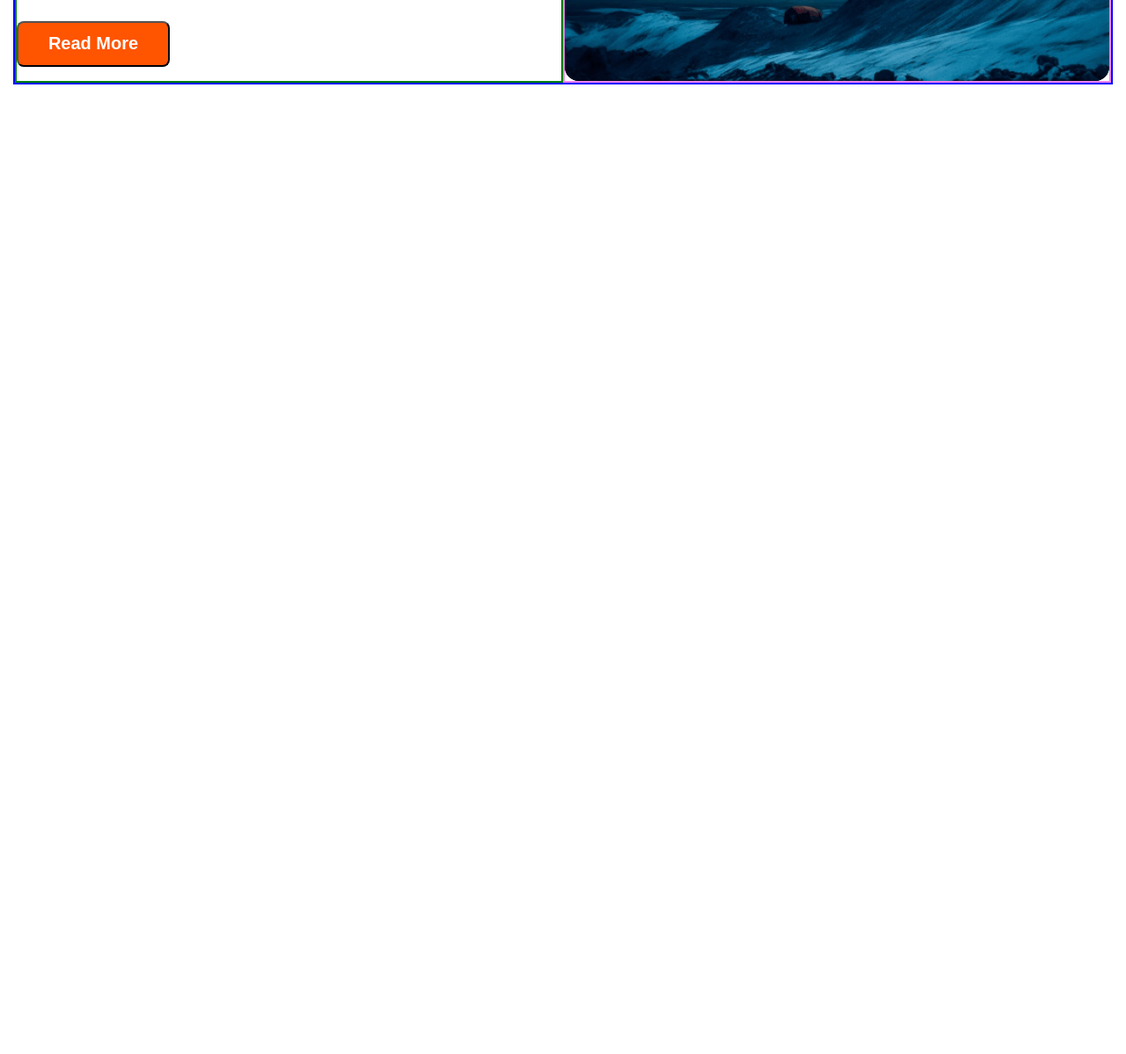
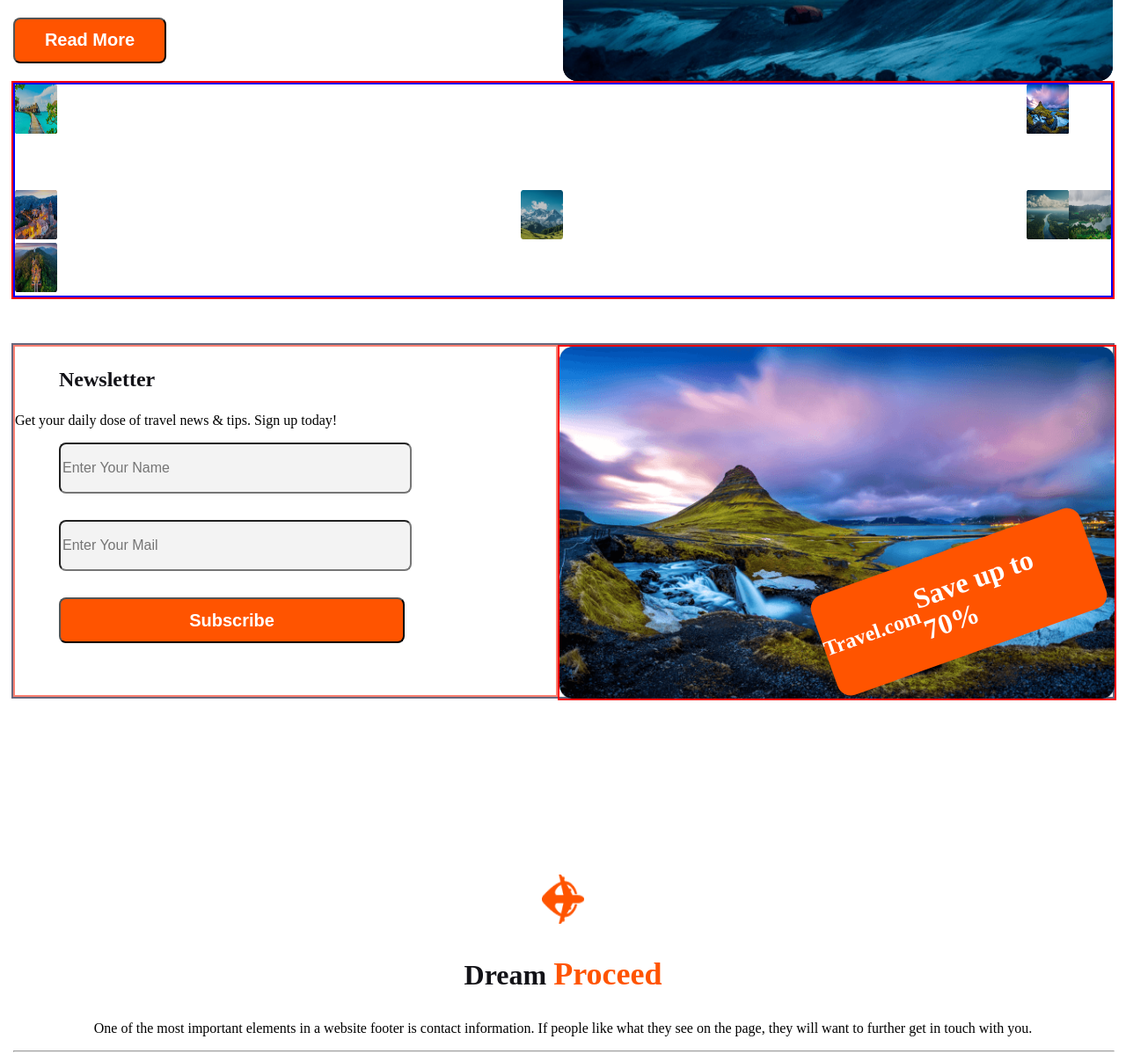
Before and after one commit to babu3943/B9-1479-A2-Hero-Travel-main, a plain HTML site: page index.html in a window 1280 px wide. Shown: the part 1034-2232 px from the top of the page at 88% size. Before the commit the page ends 1138 px from the top, so only its background shows below. Drawn offline with Linux system fonts and the light colour scheme.

Commit message:
added footer section

```diff
--- a/index.html
+++ b/index.html
@@ -6,6 +6,7 @@
     <title>My Responsive Travel Site</title>
     <link rel="stylesheet" href="styles/travel.css">
     <link rel="stylesheet" href="styles/reponsive.css">
+    <link rel="stylesheet" href="https://cdnjs.cloudflare.com/ajax/libs/font-awesome/6.5.1/css/all.min.css" integrity="sha512-DTOQO9RWCH3ppGqcWaEA1BIZOC6xxalwEsw9c2QQeAIftl+Vegovlnee1c9QX4TctnWMn13TZye+giMm8e2LwA==" crossorigin="anonymous" referrerpolicy="no-referrer" />
 </head>
 <body>
     <header>
@@ -62,9 +63,57 @@
         </div>
     </section>
 </div>
+<section class="picture-section">
+<div class="grid-container">
+   <div class="image1"><img src="./Images/Rectangle 5.png" alt=""></div>
+    <div class="image2"><img src="./Images/Rectangle 8 (1).png" alt=""></div>
+    <div class="image3"><img src="./Images/Rectangle 6.png" alt=""></div>
+    <div class="image4"><img src="./Images/Rectangle 7.png" alt=""></div>
+    <div class="image5"><img src="./Images/Rectangle 9.png" alt=""></div>
+    <div class="imag6"><img src="./Images/Rectangle 11.png" alt=""></div>
+    <div class="image7"><img src="./Images/Rectangle 10.png" alt=""></div>
+</section>
+</div>
+<section class="form-section">
+    <div class="newsletter">
+
+<h3 class="heder3">Newsletter</h3>
+<p class="body3">Get your daily dose of travel news & tips. Sign up today!</p>
+<input class="input1" placeholder="Enter Your Name"><br>
+<input class="input2" placeholder="Enter Your Mail" type="text"> <br>
+<button class="btn3">Subscribe</button>
+    </div>
+    <div class="newsleter-pic">
+    <img src="./Images/Rectangle 8 (1).png" alt="">
+    <div class="discount"><span style="font-size: 24px;
+         color: #FFF;">Travel.com </span>Save up to 70%</div>
+    </div>
+
+</section>
+
+
+
 
     </main>
-    <footer>
+    <footer class="footer-section">
+
+        <div class="footer-contents">
+            <img src="./Images/Group 40071 (2).png" alt="">
+            <p style="color: var(--Dark-01, #131318); font-size: 32px;
+            font-style: normal;
+            font-weight: 800;
+            line-height: normal; ">Dream <span class="special">Proceed</span></p>
+            </div
+ <div class="">
+            <p>One of the most important elements in a website footer is contact information. If people like what they see on the page, they will want to further get in touch with you.</p>
+             </div>
+             <hr style="width:100%;text-align:left;margin-left:0">
+               <div class="footer-icon">
+                <span><i class="fa-brands fa-facebook"></i></span>
+   <span><i class="fa-brands fa-twitter"></i></span>
+   <span><i class="fa-brands fa-instagram"></i></span>
+   <span><i class="fa-brands fa-linkedin"></i></span>
+               </div>
 
 
     </footer>
--- a/styles/reponsive.css
+++ b/styles/reponsive.css
@@ -33,5 +33,31 @@
     .end-heading{
         width: 335px;
     }
+    .form-section{
+        flex-direction: column;
+        gap: 50px;
+        position: relative;
+    }
+    .newsletter {
+         width: 100%;
 
+         margin-top: 80%;
+
+     }
+     .newsleter-pic img{
+
+        width: 100%;
+        gap: 100px;
+     }
+     .discount{
+
+    left: 50%;
+    top: 260%;
+     }
+     .footer-section{
+        align-items: center;
+        text-align: center;
+        margin: 0 auto;
+        margin-top: 900px;
+       }
 }
--- a/styles/travel.css
+++ b/styles/travel.css
@@ -129,16 +129,16 @@ background: #FF5400;
  .banner-section{
     max-width: 1250px;
     margin: 0 auto;
-    border: 2px solid blue;
+
     max-height: 500px;
     display: flex;
  }
  .text-cotainer {
-    border: 2px solid green;
+
     width: 50%;
  }
  .img-container{
-    border: 2px solid violet;
+
     width: 50%;
  }
  .img-container img{
@@ -196,3 +196,158 @@ font-style: normal;
 font-weight: 800;
 line-height: normal;
  }
+ .picture-section {
+    max-width: 1250px;
+    border: 2px solid red;
+    margin: 0 auto;
+ }
+ .grid-container{
+    min-width: 700px;
+    border: 2px solid blue;
+    display: grid;
+   grid-template-columns: repeat(2, 1fr);
+  grid-template-rows: repeat(3, 1fr);
+
+
+ }
+
+   .image1{
+    grid-column-start: 1;
+    grid-column-end: 3;
+    grid-row-start: 1;
+    grid-row-end: 3;
+   }
+   .image2{
+    grid-column-start: 3;
+    grid-column-end: 5;
+    grid-row-start: 1;
+    grid-row-end: 3;
+   }
+   .image3{
+    grid-column-start: 1;
+  grid-column-end: 5;
+  grid-row-start: 6;
+  grid-row-end: 9;
+   }
+
+
+
+  .form-section{
+    max-width: 1250px;
+    margin: 0 auto;
+    border: 2px solid rgb(103, 103, 125);
+    height: 400px;
+    display: flex;
+    position: relative;
+margin-top: 50px;
+  }
+ .newsletter {
+    border: 2px solid salmon;
+    width: 50%;
+
+ }
+ .newsleter-pic img{
+    border: 2px solid red;
+    width: 50%;
+    width: 672px;
+height: 422px;
+width: 100%;
+height: 100%;
+
+
+ }
+ .heder3{
+    color: #131318;
+font-size: 24px;
+font-style: normal;
+font-weight: 800;
+line-height: normal;
+margin-left: 50px;
+ }
+ body3{
+    color: #5A5A5D;
+    font-size: 16px;
+    font-style: normal;
+    font-weight: 400;
+    line-height: 26px;
+    text-align: center;
+ }
+ .input1{
+    width: 393px;
+    height: 52px;
+    flex-shrink: 0;
+    border-radius: 8px;
+background: rgba(19, 19, 24, 0.05);
+color: rgba(19, 19, 24, 0.30);
+font-size: 16px;
+font-style: normal;
+font-weight: 400;
+line-height: normal;
+margin-left: 50px;
+
+ }
+ .input2{
+    width: 393px;
+    height: 52px;
+    flex-shrink: 0;
+    border-radius: 8px;
+background: rgba(19, 19, 24, 0.05);
+color: rgba(19, 19, 24, 0.30);
+font-size: 16px;
+font-style: normal;
+font-weight: 400;
+line-height: normal;
+margin-top: 30px;
+margin-left: 50px;
+ }
+ .btn3{
+    width: 393px;
+    height: 52px;
+    flex-shrink: 0;
+    border-radius: 8px;
+background: #FF5400;
+color: #FFF;
+text-align: center;
+font-size: 20px;
+font-style: normal;
+font-weight: 800;
+line-height: normal;
+margin-top: 30px;
+margin-left: 50px;
+ }
+ .discount{
+    width: 324px;
+height: 120px;
+transform: rotate(-19.628deg);
+flex-shrink: 0;
+border-radius: 16px;
+background: #FF5400;
+display: flex;
+justify-content: center;
+align-items: center;
+color: #FFF;
+font-size: 32px;
+font-style: normal;
+font-weight: 800;
+line-height: normal;
+position: absolute;
+bottom: 12%;
+left: 73%;
+
+ }
+ .footer-section{
+    max-width: 1250px;
+    margin: 0 auto;
+
+   }
+   .footer-contents img p {
+text-align: center;
+display: flex;
+   }
+
+   .footer-section{
+    align-items: center;
+    text-align: center;
+    margin: 0 auto;
+    margin-top: 200px;
+   }
```
